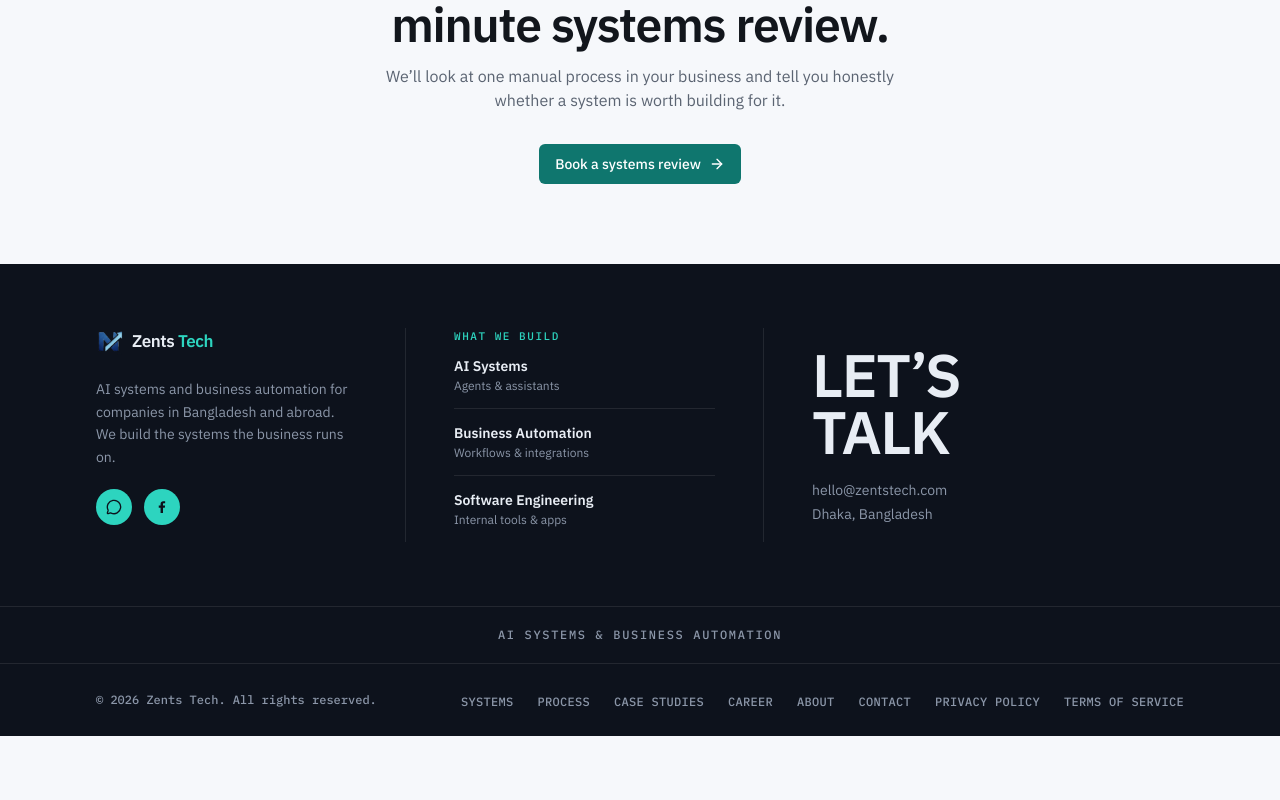
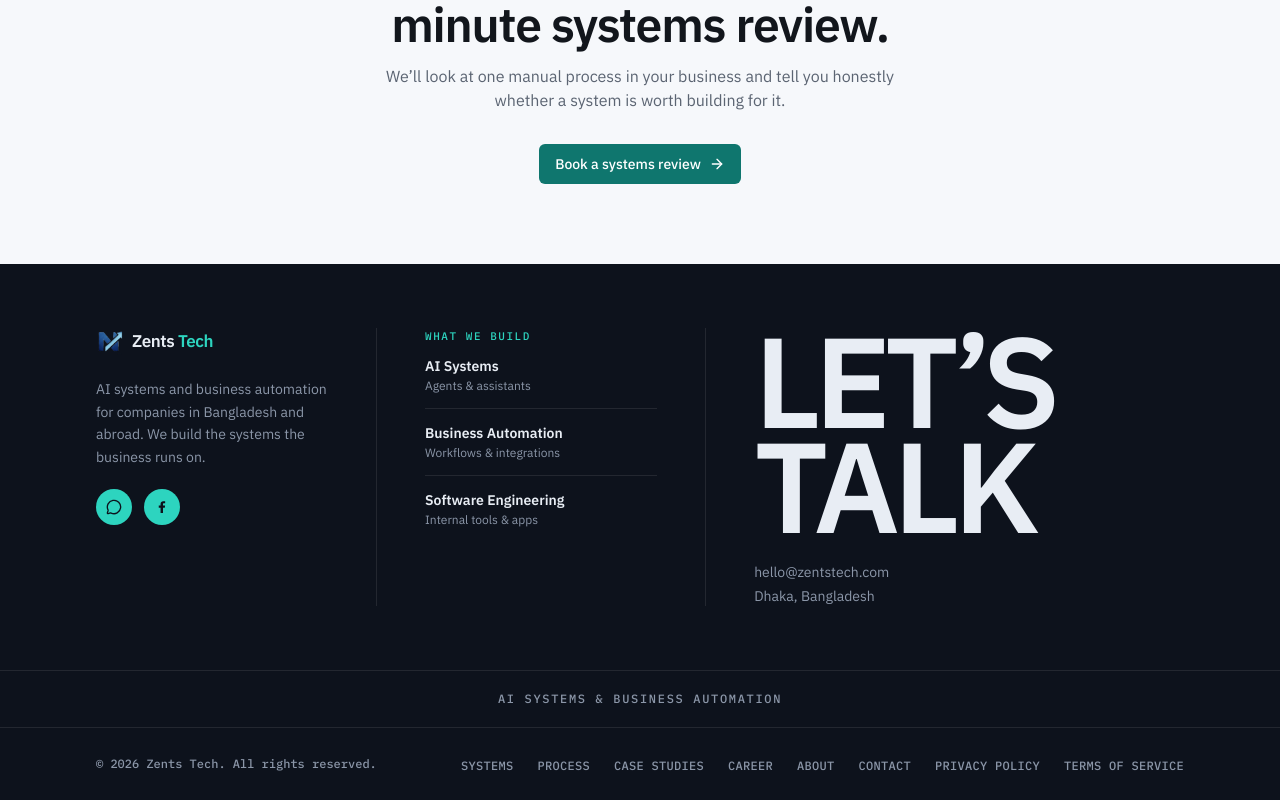
Before and after one commit to mirza-shafi/zents-tech, a Next.js app: page / in a window 1280 px wide. Shown: the part 4581-5381 px from the top of the page. Before the commit the page ends 5317 px from the top, so only its background shows below. Built offline with nearby package versions, Linux system fonts and the light colour scheme.

Commit message:
feat: redesign site-wide footer with updated grid layout and stylized typography for contact section

```diff
--- a/src/components/site-footer.tsx
+++ b/src/components/site-footer.tsx
@@ -22,7 +22,7 @@ const bottomLinks = [...nav, ...legalNav];
 export function SiteFooter() {
   return (
     <footer className="bg-[var(--footer-bg)] text-[var(--footer-fg)]">
-      <div className="container-page grid gap-10 py-14 md:grid-cols-[1fr_1fr_1.2fr] md:gap-12 md:py-16">
+      <div className="container-page grid gap-10 py-14 md:grid-cols-[0.85fr_0.85fr_1.3fr] md:gap-12 md:py-16">
         {/* Brand */}
         <div className="md:border-r md:pr-12" style={{ borderColor: "var(--footer-border)" }}>
           <Logo variant="dark" />
@@ -78,8 +78,8 @@ export function SiteFooter() {
 
         {/* Let's talk */}
         <div className="flex flex-col justify-center">
-          <Link href="/contact" className="group inline-block w-fit">
-            <span className="block text-balance font-display text-5xl leading-[0.95] font-extrabold uppercase tracking-tight text-[var(--footer-fg)] transition-colors group-hover:text-[var(--footer-accent)] sm:text-6xl">
+          <Link href="/contact" className="group block">
+            <span className="block font-display text-7xl leading-[0.82] font-extrabold uppercase tracking-tighter text-[var(--footer-fg)] transition-colors group-hover:text-[var(--footer-accent)] sm:text-8xl lg:text-9xl">
               Let&rsquo;s
               <br />
               Talk
@@ -87,7 +87,7 @@ export function SiteFooter() {
           </Link>
           <a
             href={`mailto:${contact.email}`}
-            className="mt-5 text-sm text-[var(--footer-muted)] transition-colors hover:text-[var(--footer-fg)]"
+            className="mt-6 text-sm text-[var(--footer-muted)] transition-colors hover:text-[var(--footer-fg)]"
           >
             {contact.email}
           </a>
```
Also changed, not shown: 1 other file (tests, documents, lock files or other folders).
